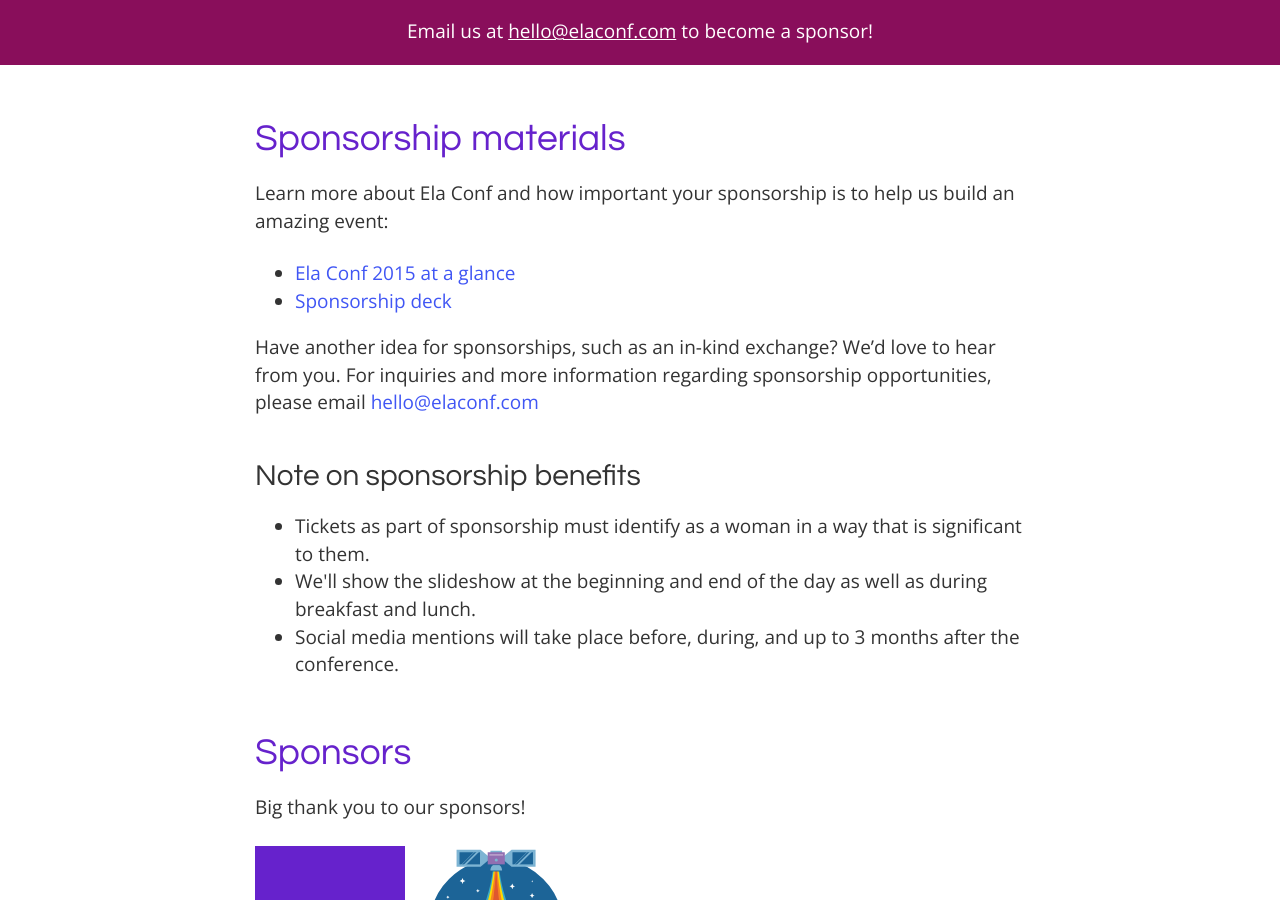
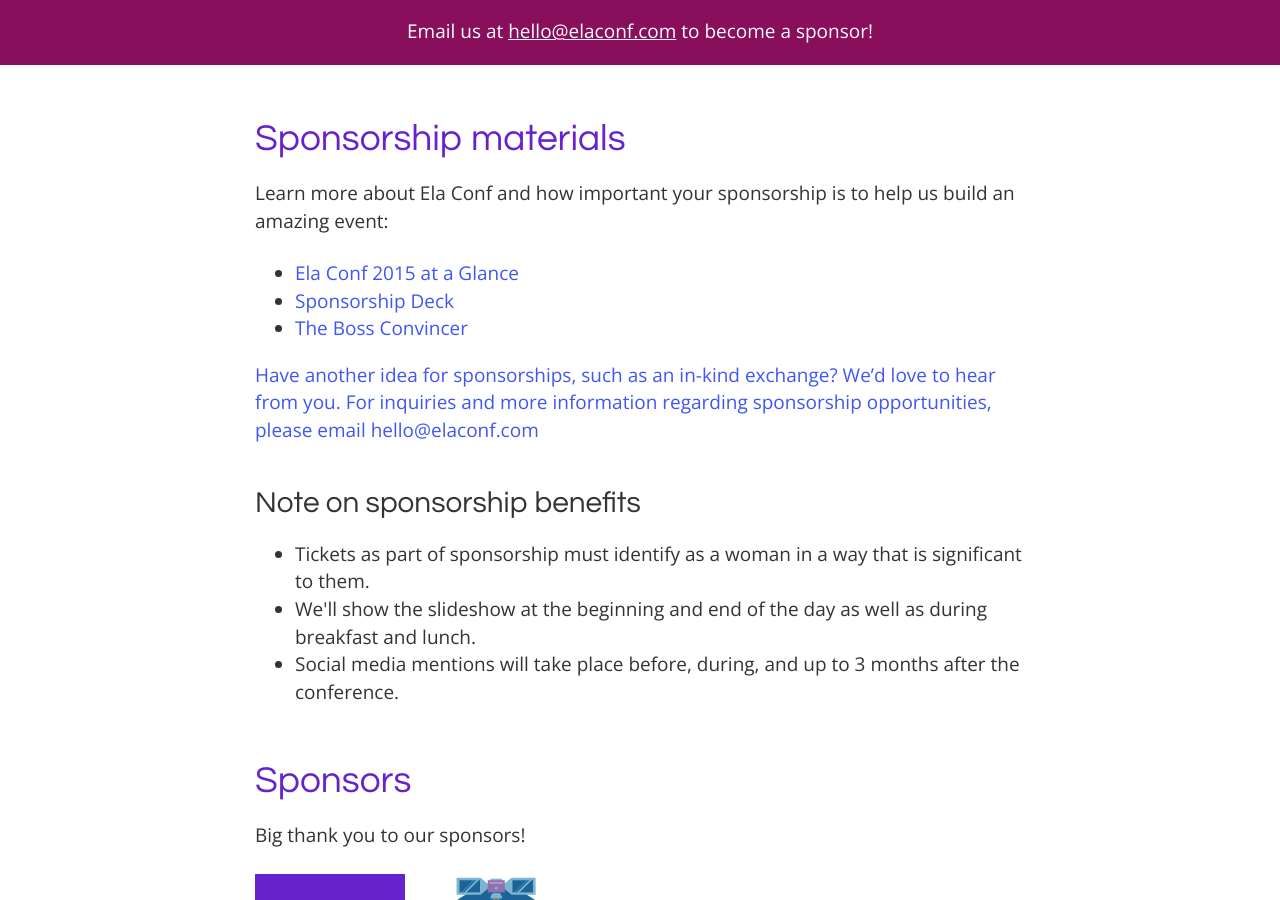
Before and after one commit to elaconf/elaconf.github.io, a Jekyll site: the page built from sponsor/index.html, in a window 1280 px wide and 900 px high, scrolled down 871 px. Built offline with Jekyll 4.4.1, drawn with Linux system fonts in a browser that asks for light colours.

Commit message:
add boss convincer

```diff
--- a/sponsor/index.html
+++ b/sponsor/index.html
@@ -39,8 +39,9 @@ title: Sponsor
     <h2>Sponsorship materials</h2>
     <p>Learn more about Ela Conf and how important your sponsorship is to help us build an amazing event:</p>
     <ul>
-      <li><a href="/docs/at-a-glance.pdf">Ela Conf 2015 at a glance</a></li>
-      <li><a href="https://docs.google.com/presentation/d/1bl0JYTEKgaNCnR0i7835YT3aIUf5myPk234xS-5lc58/edit?usp=sharing">Sponsorship deck</a></li>
+      <li><a href="/docs/at-a-glance.pdf">Ela Conf 2015 at a Glance</a></li>
+      <li><a href="https://docs.google.com/presentation/d/1bl0JYTEKgaNCnR0i7835YT3aIUf5myPk234xS-5lc58/edit?usp=sharing">Sponsorship Deck</a></li>
+      <li><a href="/docs/convincer.pdf">The Boss Convincer</li>
     </ul>
     <p>Have another idea for sponsorships, such as an in-kind exchange? We’d love to hear from you. For inquiries and more information regarding sponsorship opportunities, please email <a href="mailto:hello@elaconf.com">hello@elaconf.com</a></p>
     <h3>Note on sponsorship benefits</h3>
```
